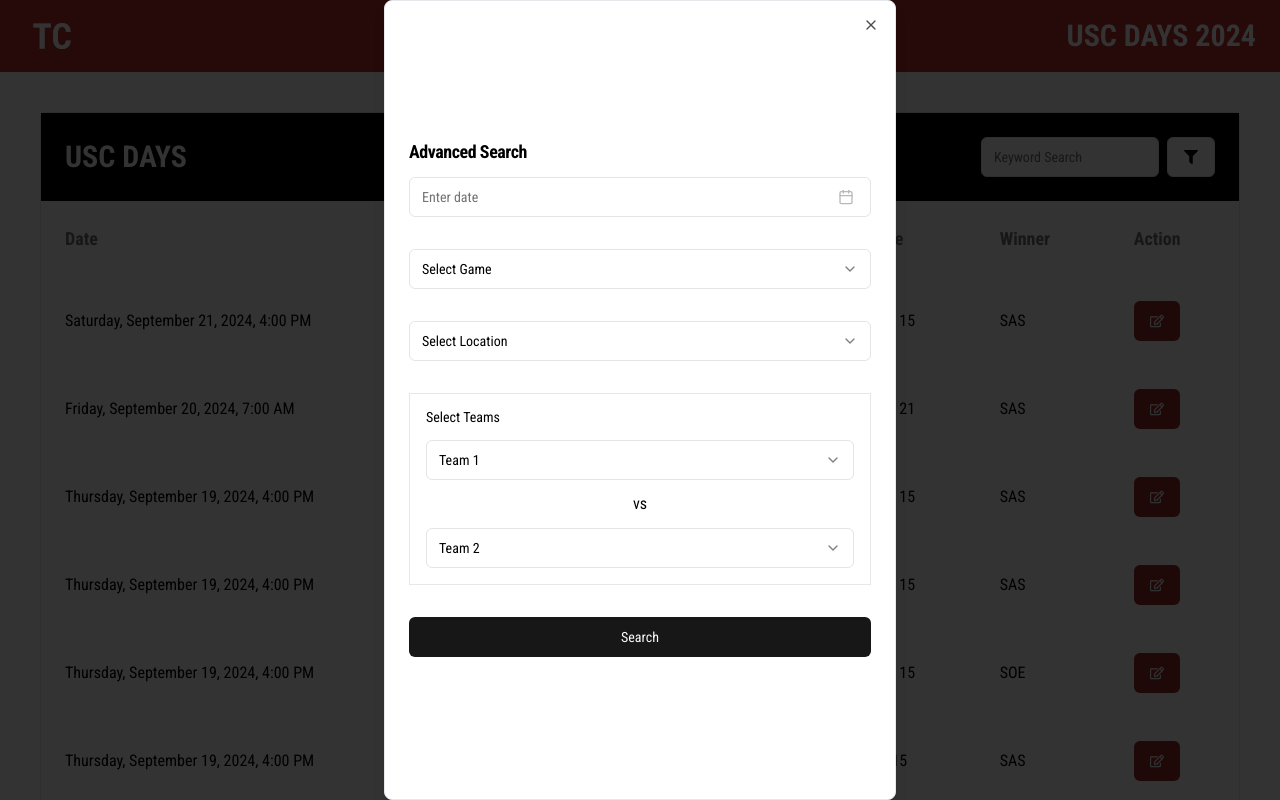
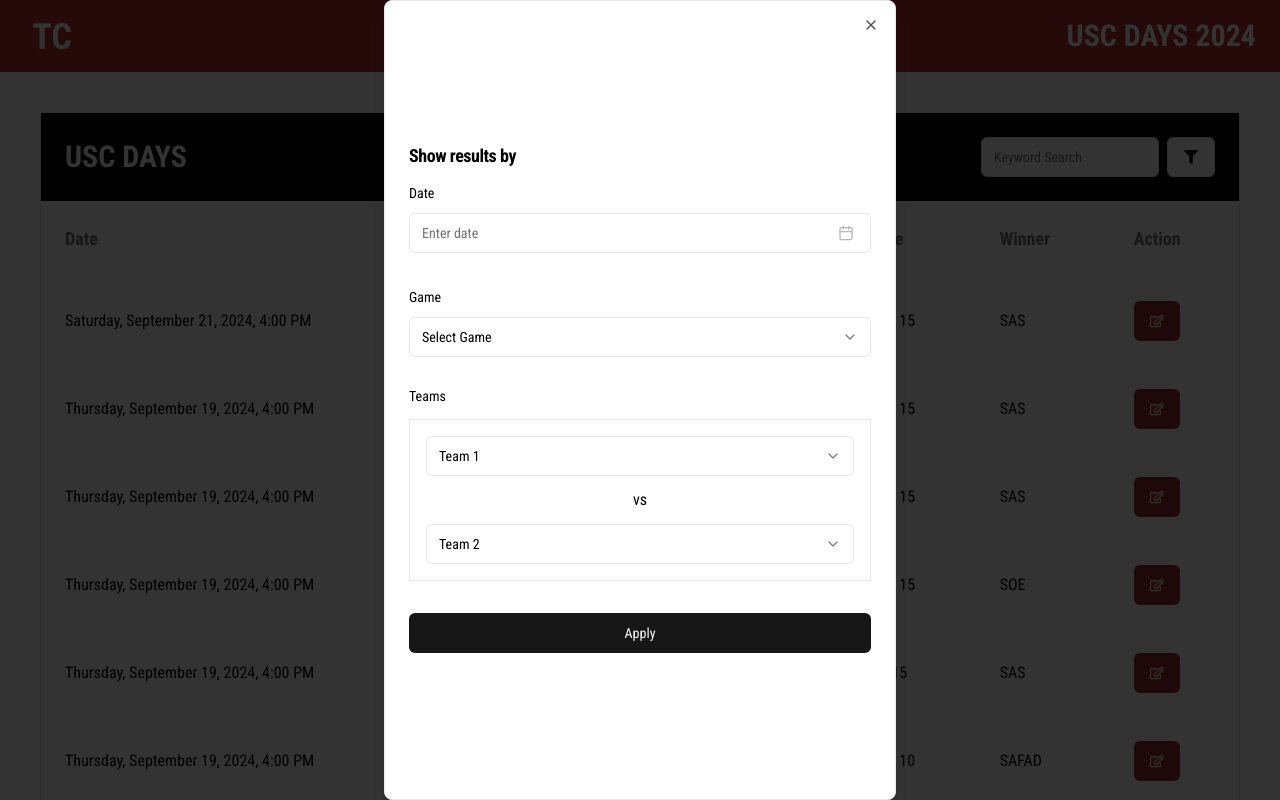
Before and after one commit to todayscarolinian/usc-days, a Next.js app: page / in a window 1280 px wide. Both pictures are taken after a click on the button 1191 px from the left and 157 px from the top of the page. Shown: the top 800 px of the page. Built offline with nearby package versions, Linux system fonts and the light colour scheme.

Commit message:
fix[TC-01_03]: filter functionalities to be functional and each field to be optional

```diff
--- a/src/components/Scores/advanced-search.tsx
+++ b/src/components/Scores/advanced-search.tsx
@@ -13,6 +13,7 @@ import {
   FormControl,
   FormField,
   FormItem,
+  FormLabel,
   FormMessage,
 } from "@/components/ui/form";
 import {
@@ -40,13 +41,10 @@ import { useFilter } from "@/contexts/FilterContext";
 import { FaFilter } from "react-icons/fa";
 
 const FormSchema = z.object({
-  date: z.date({
-    required_error: "A date is required.",
-  }),
-  game: z.string(),
-  team1: z.string(),
-  team2: z.string(),
-  location: z.string().optional(),
+  date: z.date().optional(),
+  game: z.string().optional(),
+  team1: z.string().optional(),
+  team2: z.string().optional(),
 });
 
 export function AdvancedSearch() {
@@ -57,13 +55,22 @@ export function AdvancedSearch() {
   const { setFiltered } = useFilter();
 
   function onSubmit(data: z.infer<typeof FormSchema>) {
+    const formattedDate = data.date ? format(data.date, "MMMM d, yyyy") : ""; // gets only the Month day and year e.g (September 2, 2024)
     setFiltered({
-      date: data.date.toISOString(), // Convert date to string if necessary
+      date: formattedDate,
       game: data.game,
       teams: {
         home: data.team1,
         away: data.team2,
       },
+    });
+
+     // Reset the form fields once applied button is clicked
+    form.reset({
+      date: undefined,
+      game: "",
+      team1: "",
+      team2: "",
     });
     console.log(data);
   }
@@ -77,7 +84,7 @@ export function AdvancedSearch() {
       </DialogTrigger>
       <DialogContent className="h-full flex flex-col justify-center">
         <DialogHeader>
-          <DialogTitle>Advanced Search</DialogTitle>
+          <DialogTitle>Show results by</DialogTitle>
         </DialogHeader>
         <Form {...form}>
           <form onSubmit={form.handleSubmit(onSubmit)} className="space-y-8">
@@ -87,6 +94,7 @@ export function AdvancedSearch() {
               name="date"
               render={({ field }) => (
                 <FormItem>
+                  <FormLabel>Date</FormLabel>
                   <Popover>
                     <PopoverTrigger asChild>
                       <FormControl>
@@ -123,12 +131,13 @@ export function AdvancedSearch() {
               )}
             />
 
-            {/* Game Selector */}
+            {/* Game Selector - A dropdown list of all games found in db */}
             <FormField
               control={form.control}
               name="game"
               render={({ field }) => (
                 <FormItem>
+                  <FormLabel>Game</FormLabel>
                   <Select
                     onValueChange={field.onChange}
                     defaultValue={field.value}
@@ -150,37 +159,10 @@ export function AdvancedSearch() {
               )}
             />
 
-            {/* Location Filter */}
-            <FormField
-              control={form.control}
-              name="location"
-              render={({ field }) => (
-                <FormItem>
-                  <Select
-                    onValueChange={field.onChange}
-                    defaultValue={field.value}
-                  >
-                    <FormControl>
-                      <SelectTrigger>
-                        <SelectValue placeholder="Select Location" />
-                      </SelectTrigger>
-                    </FormControl>
-                    {/* Select options to be adjusted to get from the DB */}
-                    <SelectContent>
-                      <SelectItem value="location1">Location 1</SelectItem>
-                      <SelectItem value="location2">Location 2</SelectItem>
-                      <SelectItem value="location3">Location 3</SelectItem>
-                    </SelectContent>
-                  </Select>
-                  <FormMessage />
-                </FormItem>
-              )}
-            />
-
-            {/* Team Selection */}
-            <div className="border p-4 flex flex-col gap-4">
-              <Label>Select Teams</Label>
-              <div className="flex flex-col gap-3">
+            {/* Team Selection (Home and Away) - drop down list of all teams found from the db */}
+            <div className="flex flex-col gap-4">
+              <Label>Teams</Label>
+              <div className="flex border p-4 flex-col gap-3">
                 <FormField
                   control={form.control}
                   name="team1"
@@ -198,8 +180,8 @@ export function AdvancedSearch() {
                         {/* Select options to be adjusted to get from the DB */}
                         <SelectContent>
                           <SelectItem value="SHCP">SHCP</SelectItem>
-                          <SelectItem value="teamB">Team B</SelectItem>
-                          <SelectItem value="teamC">Team C</SelectItem>
+                          <SelectItem value="SAFAD">SAFAD</SelectItem>
+                          <SelectItem value="SAS">SAS</SelectItem>
                         </SelectContent>
                       </Select>
                       <FormMessage />
@@ -223,9 +205,9 @@ export function AdvancedSearch() {
                         </FormControl>
                         {/* Select options to be adjusted to get from the DB */}
                         <SelectContent>
-                          <SelectItem value="SAS">SAS</SelectItem>
-                          <SelectItem value="teamE">Team E</SelectItem>
-                          <SelectItem value="teamF">Team F</SelectItem>
+                          <SelectItem value="SOE">SOE</SelectItem>
+                          <SelectItem value="SLG">SLG</SelectItem>
+                          <SelectItem value="SBE">SBE</SelectItem>
                         </SelectContent>
                       </Select>
                       <FormMessage />
@@ -236,7 +218,7 @@ export function AdvancedSearch() {
             </div>
             <DialogClose asChild>
               <Button type="submit" className="w-full">
-                Search
+                Apply
               </Button>
             </DialogClose>
           </form>
--- a/src/components/Scores/columns.tsx
+++ b/src/components/Scores/columns.tsx
@@ -51,6 +51,7 @@ export const scoreColumns: ColumnDef<Scores>[] = [
       )
     },
     sortingFn: dateSortingFn,
+    enableColumnFilter: true,
   },
   {
     id: "game",
@@ -67,6 +68,7 @@ export const scoreColumns: ColumnDef<Scores>[] = [
         </span>
       );
     },
+    enableColumnFilter: true,
   },
   {
     id: "teams",
--- a/src/components/Scores/score-table.tsx
+++ b/src/components/Scores/score-table.tsx
@@ -84,6 +84,8 @@ export function DataTable<TData, TValue>({
 
     setColumnFilters(newFilters);
   }, [filters]);
+
+  console.log(filters);
 
   const table = useReactTable({
     data,
--- a/src/constants/mockData.ts
+++ b/src/constants/mockData.ts
@@ -6,7 +6,7 @@ import { Scores, Champions } from "@/types/types"
 export const mockScoresData: Scores[] = [
   {
     id: 1,
-    date: "2024-09-18T16:00:00.000Z",
+    date: "2024-09-02T16:00:00.000Z",
     sport: "Basketball",
     teams: {
       home: "SAFAD",
@@ -48,7 +48,7 @@ export const mockScoresData: Scores[] = [
   },
   {
     id: 4,
-    date: "2024-09-20T07:00:00.000Z",
+    date: "2024-09-02T07:00:00.000Z",
     sport: "Badminton",
     teams: {
       home: "SHCP",
--- a/src/contexts/FilterContext.tsx
+++ b/src/contexts/FilterContext.tsx
@@ -5,8 +5,8 @@ interface FilterContextProps {
   date: string;
   game: string;
   teams: {
-    home: string,
-    away: string,
+    home?: string,
+    away?: string,
   };
   isFilterActive: boolean;
   setFiltered: (filter: filterType) => void;
--- a/src/providers/FilterProvider.tsx
+++ b/src/providers/FilterProvider.tsx
@@ -8,7 +8,7 @@ export const FilterProvider: React.FC<{ children: React.ReactNode }> = ({ childr
   const [date, setDate] = useState<string>('');
   const [game, setGame] = useState<string>('');
   const [isFilterActive, setIsFilterActive] = useState(false);
-  const [teams, setTeams] = useState<{ home: string; away: string }>({
+  const [teams, setTeams] = useState<{ home?: string; away?: string }>({
     home: '',
     away: '',
   });
```
Also changed, not shown: src/types/types.ts (+5 -5 lines).
